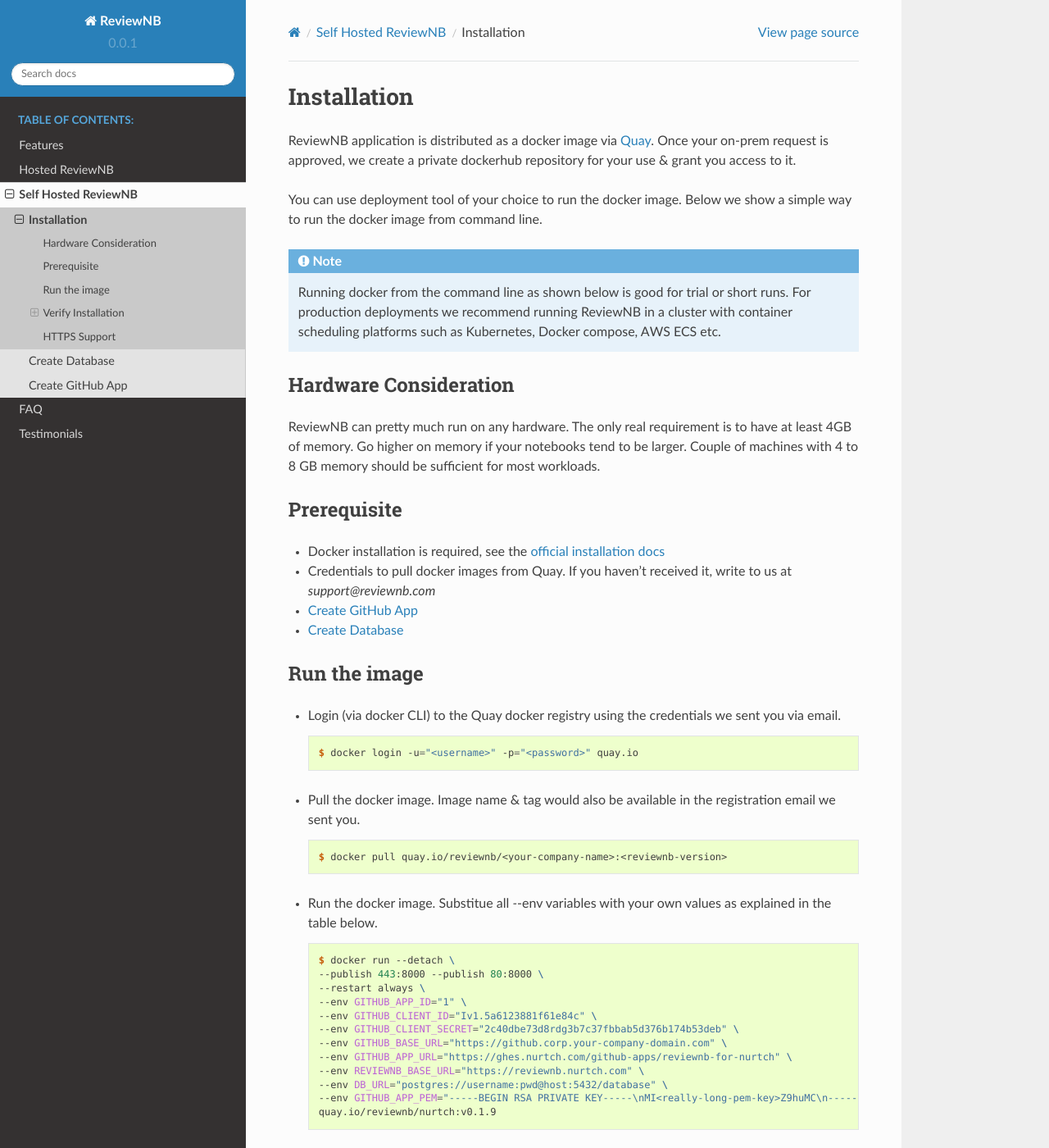
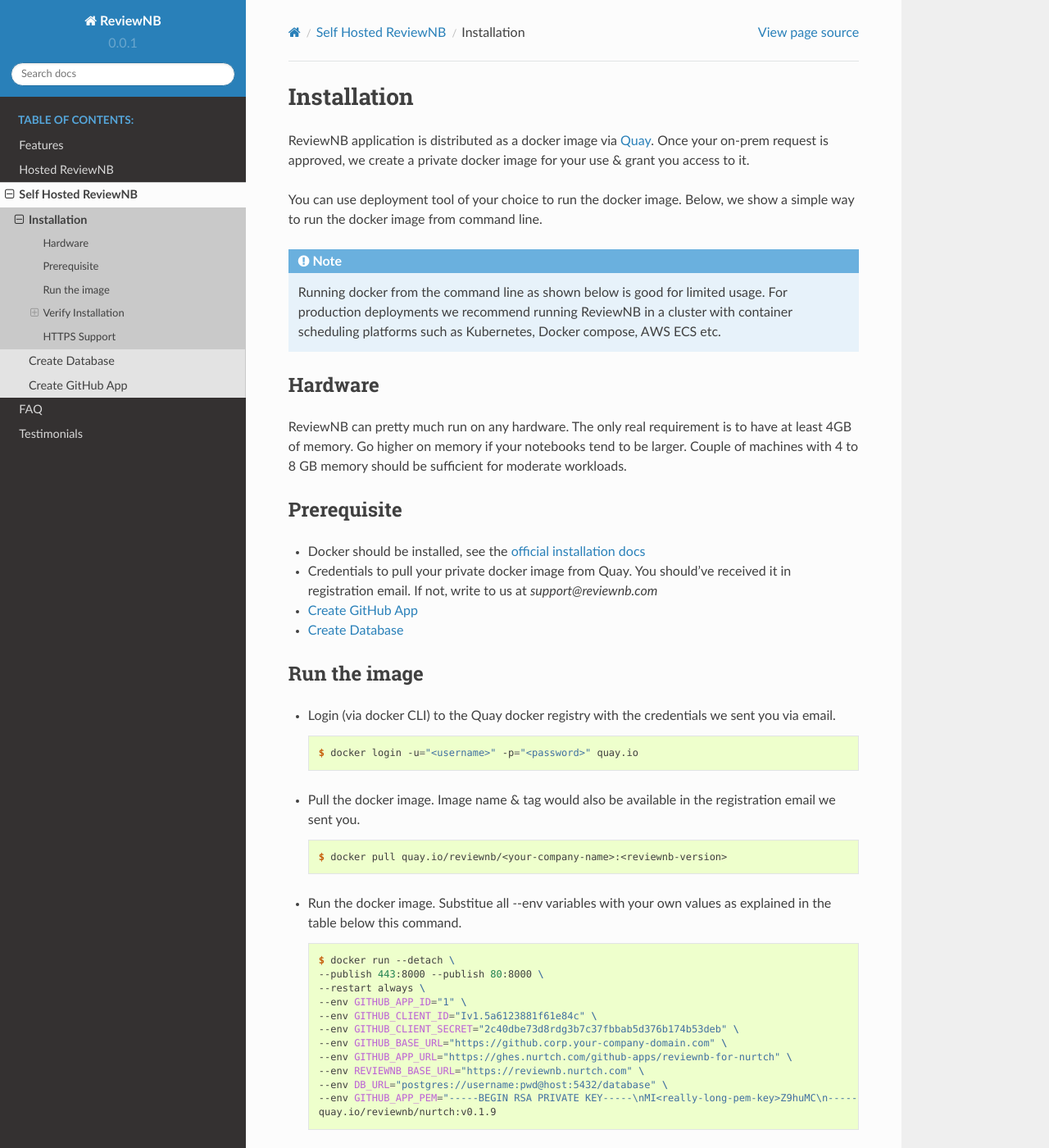
Before and after one commit to ReviewNB/docs, a Sphinx documentation site: the page built from source/self-hosting/docker.rst, in a window 1280 px wide and 1400 px high. Shown: the whole window at 82% size. Built offline with Sphinx 7.4.7 and the Read the Docs theme 2.0.0, drawn with Linux system fonts in a browser that asks for light colours; some of the changed text lies outside the part shown.

Commit message:
Improve onprem installation instructions

```diff
--- a/source/globals.rst
+++ b/source/globals.rst
@@ -34,9 +34,9 @@
 
   <a href="https://docs.docker.com/install/" target="_blank">official installation docs</a>
 
-.. |official docs| raw:: html
+.. |official postgres docs| raw:: html
 
-  <a href="https://www.postgresql.org/" target="_blank">official docs</a>
+  <a href="https://www.postgresql.org/" target="_blank">official postgres docs</a>
 
 .. |fill the form| raw:: html
 
--- a/source/index.rst
+++ b/source/index.rst
@@ -3,8 +3,7 @@
 Welcome to ReviewNB's documentation!
 ====================================
 Having trouble using Jupyter Notebooks effectively in your team? **Join 200+ organizations like Amazon, Microsoft, Tensorflow, fast.ai** in using |ReviewNB| for notebook code reviews.
-
-Version control & code reviews are difficult with Jupyter Notebook's JSON format. ReviewNB provides a complete code review workflow for notebooks including,
+ReviewNB provides a complete code review workflow for notebooks.
 
   * |Visual diff| for every GitHub commit or Pull Request containing Notebooks
   * |Commenting| on the notebook diff to start discussion
--- a/source/self-hosting/database.rst
+++ b/source/self-hosting/database.rst
@@ -5,7 +5,7 @@
 Create Database
 ========================
 
-ReviewNB requires a PostgreSQL database to store user identity and other essential data. You can refer to the |official docs| for installation.
+ReviewNB requires a PostgreSQL database to store user identity and other essential data. You can refer to the |official postgres docs| for installation.
 Since we only store essential information, the DB instance requirements are fairly low. Here's the minimum spec we need,
 
 * PostgreSQL Version - 9.5 and above
@@ -22,7 +22,7 @@
 
     postgres=> CREATE DATABASE rnb;
 
-Note down the database connection string in the followign format. We'll need to plug this value as *DB_URL* environment variable on ReviewNB container.
+Note down the database connection string in the followign format. DB_NAME is the name of our newly created database. We'll need to supply the following string as *DB_URL* environment variable on ReviewNB container.
 
 .. code-block:: console
 
--- a/source/self-hosting/docker.rst
+++ b/source/self-hosting/docker.rst
@@ -3,27 +3,27 @@
 Installation
 =====================
 
-ReviewNB application is distributed as a docker image via |Quay|. Once your on-prem request is approved, we create a private dockerhub repository for your use & grant you access to it.
+ReviewNB application is distributed as a docker image via |Quay|. Once your on-prem request is approved, we create a private docker image for your use & grant you access to it.
 
-You can use deployment tool of your choice to run the docker image. Below we show a simple way to run the docker image from command line.
+You can use deployment tool of your choice to run the docker image. Below, we show a simple way to run the docker image from command line.
 
 .. note::
-  Running docker from the command line as shown below is good for trial or short runs. For production deployments we recommend running ReviewNB in a cluster with container scheduling platforms such as Kubernetes, Docker compose, AWS ECS etc.
+  Running docker from the command line as shown below is good for limited usage. For production deployments we recommend running ReviewNB in a cluster with container scheduling platforms such as Kubernetes, Docker compose, AWS ECS etc.
 
-Hardware Consideration
+Hardware
 --------------------------
-ReviewNB can pretty much run on any hardware. The only real requirement is to have at least 4GB of memory. Go higher on memory if your notebooks tend to be larger. Couple of machines with 4 to 8 GB memory should be sufficient for most workloads.
+ReviewNB can pretty much run on any hardware. The only real requirement is to have at least 4GB of memory. Go higher on memory if your notebooks tend to be larger. Couple of machines with 4 to 8 GB memory should be sufficient for moderate workloads.
 
 Prerequisite
 --------------------------
-* Docker installation is required, see the |official installation docs|
-* Credentials to pull docker images from Quay. If you haven't received it, write to us at `support@reviewnb.com`
+* Docker should be installed, see the |official installation docs|
+* Credentials to pull your private docker image from Quay. You should've received it in registration email. If not, write to us at `support@reviewnb.com`
 * :ref:`create_github_app`
 * :ref:`create_database`
 
 Run the image
 --------------------------
-* Login (via docker CLI) to the Quay docker registry using the credentials we sent you via email.
+* Login (via docker CLI) to the Quay docker registry with the credentials we sent you via email.
 
   .. code-block:: console
 
@@ -35,7 +35,7 @@
 
     $ docker pull quay.io/reviewnb/<your-company-name>:<reviewnb-version>
 
-* Run the docker image. Substitue all `-`-env variables with your own values as explained in the table below.
+* Run the docker image. Substitue all `-`-env variables with your own values as explained in the table below this command.
 
   .. code-block:: console
 
@@ -96,3 +96,5 @@
 - Add a CNAME entry that points ``REVIEWNB_BASE_URL`` to your load balancer.
 
 Once the HTTPS support is added, you can set an additional environment variable ``SSL_REDIRECT=1`` to redirect all HTTP traffic to be served via secure HTTPS protocol.
+
+That's all! Now you should be able to login and use ReviewNB with your GitHub installation.
--- a/source/self-hosting/index.rst
+++ b/source/self-hosting/index.rst
@@ -2,7 +2,7 @@
 
 Self Hosted ReviewNB
 ===============================
-We offer self hosted ReviewNB for companies interested in running it internally. Self hosted ReviewNB works with your repositories on GitHub.com or repositories on your internal GitHub enterprise installation.
+We offer self hosted ReviewNB for companies interested in running it on their own. Self hosted ReviewNB works with GitHub.com or GitHub Enterprise Server.
 
 If you are inetersted in self hosting, |fill the form| and we'll get in touch. Rest of this section goes over installation instructions for self hosting.
 
```
Also changed, not shown: other parts of source/self-hosting/docker.rst (+4 -4 lines), source/self-hosting/gh_app.rst (+7 -8 lines).
